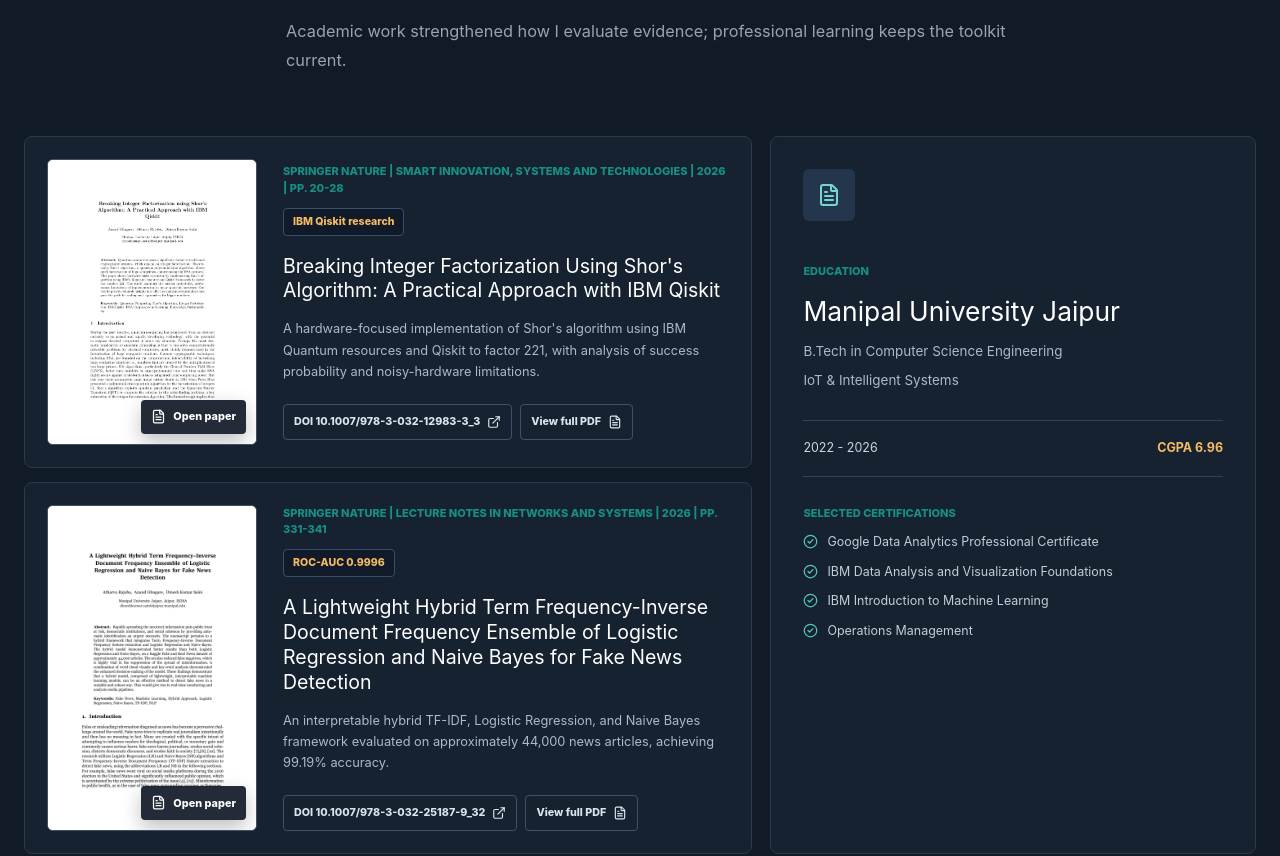
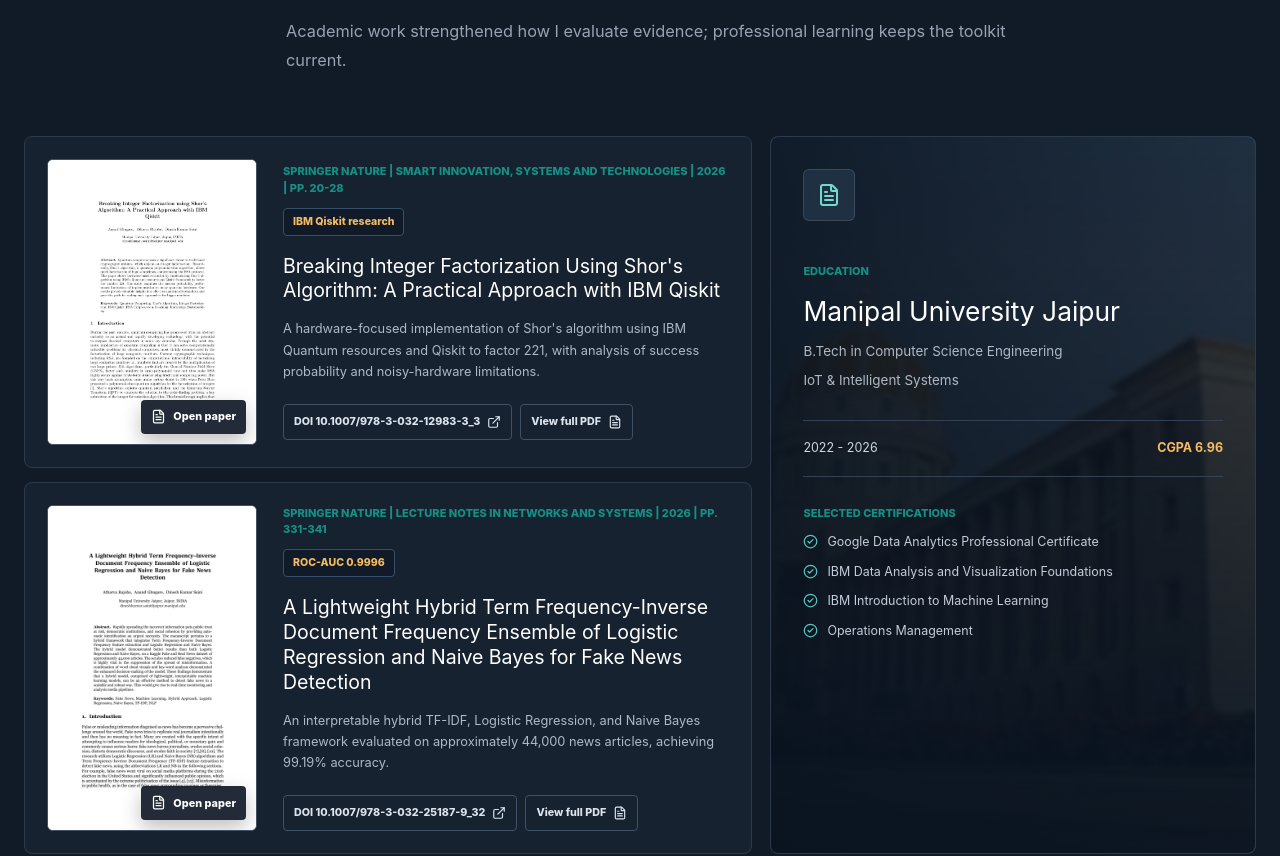
Before and after one commit to atharva1845/atharva-analyst-portfolio, a Next.js app: page / in a window 1280 px wide. Shown: the part 6470-7326 px from the top of the page. Built offline with nearby package versions, Linux system fonts and the light colour scheme.

Commit message:
feat: add campus backdrop to education panel

```diff
--- a/src/app/globals.css
+++ b/src/app/globals.css
@@ -1111,11 +1111,31 @@ a {
 }
 
 .education-panel {
+  position: relative;
+  isolation: isolate;
   height: 100%;
+  overflow: hidden;
   padding: 32px;
   border: 1px solid #2d3a4b;
   border-radius: 8px;
   background: #172231;
+}
+
+.education-backdrop {
+  z-index: -2;
+  object-fit: cover;
+  object-position: 54% center;
+  filter: blur(2px);
+  transform: scale(1.025);
+}
+
+.education-overlay {
+  position: absolute;
+  z-index: -1;
+  inset: 0;
+  background:
+    linear-gradient(180deg, rgba(9, 19, 32, 0.72) 0%, rgba(9, 19, 32, 0.84) 52%, rgba(9, 19, 32, 0.96) 100%),
+    linear-gradient(90deg, rgba(9, 19, 32, 0.78), rgba(9, 19, 32, 0.28));
 }
 
 .education-mark {
@@ -1125,7 +1145,9 @@ a {
   margin-bottom: 42px;
   place-items: center;
   border-radius: 6px;
-  background: #24364b;
+  border: 1px solid rgba(255, 255, 255, 0.12);
+  background: rgba(36, 54, 75, 0.76);
+  backdrop-filter: blur(8px);
   color: #74d8ce;
 }
 
--- a/src/components/portfolio.tsx
+++ b/src/components/portfolio.tsx
@@ -419,6 +419,15 @@ export default function Portfolio() {
 
           <Reveal>
             <aside className="education-panel">
+              <Image
+                className="education-backdrop"
+                src="/education/manipal-university-jaipur.png"
+                alt=""
+                fill
+                sizes="(max-width: 1024px) calc(100vw - 48px), 390px"
+                aria-hidden="true"
+              />
+              <div className="education-overlay" aria-hidden="true" />
               <div className="education-mark"><FileText size={24} /></div>
               <p className="mini-label">Education</p>
               <h3>{education.institution}</h3>
```
Also changed, not shown: public/education/manipal-university-jaipur.png (added).
